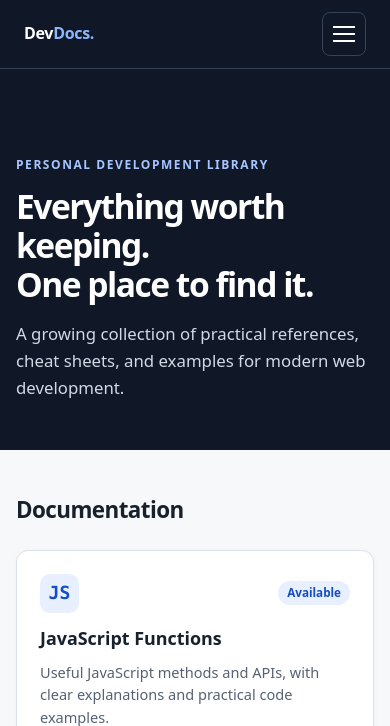
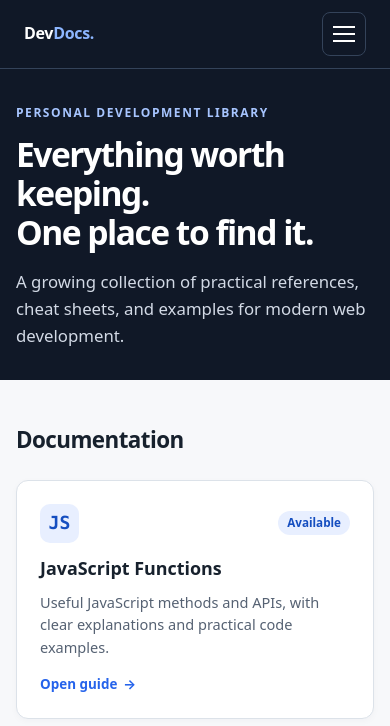
Before and after one commit to mykolabezmelitsyn/web-sorcery.github.io, a web app: file index.html in a window 390 px wide. Shown: the top 726 px of the page. Run offline with its HTML, style and script files only (its server is not run), Linux system fonts and the light colour scheme.

Commit message:
Fixed styles 2

```diff
--- a/css/index.css
+++ b/css/index.css
@@ -229,12 +229,6 @@ footer {
   .container {
     width: min(100% - 32px, 1100px);
   }
-  .hero {
-    padding-bottom: 48px;
-  }
-  .hero-content {
-    padding-top: 52px;
-  }
   .grid {
     grid-template-columns: 1fr;
   }
```
